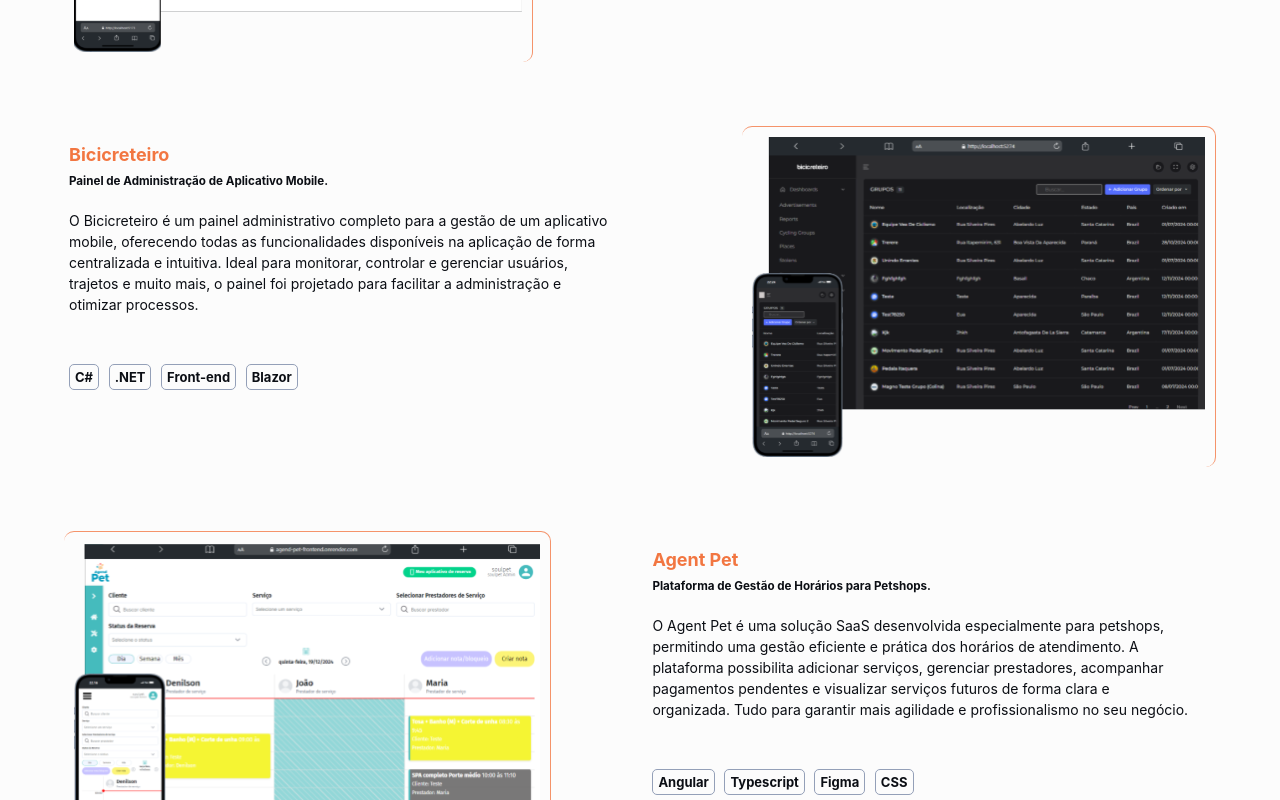
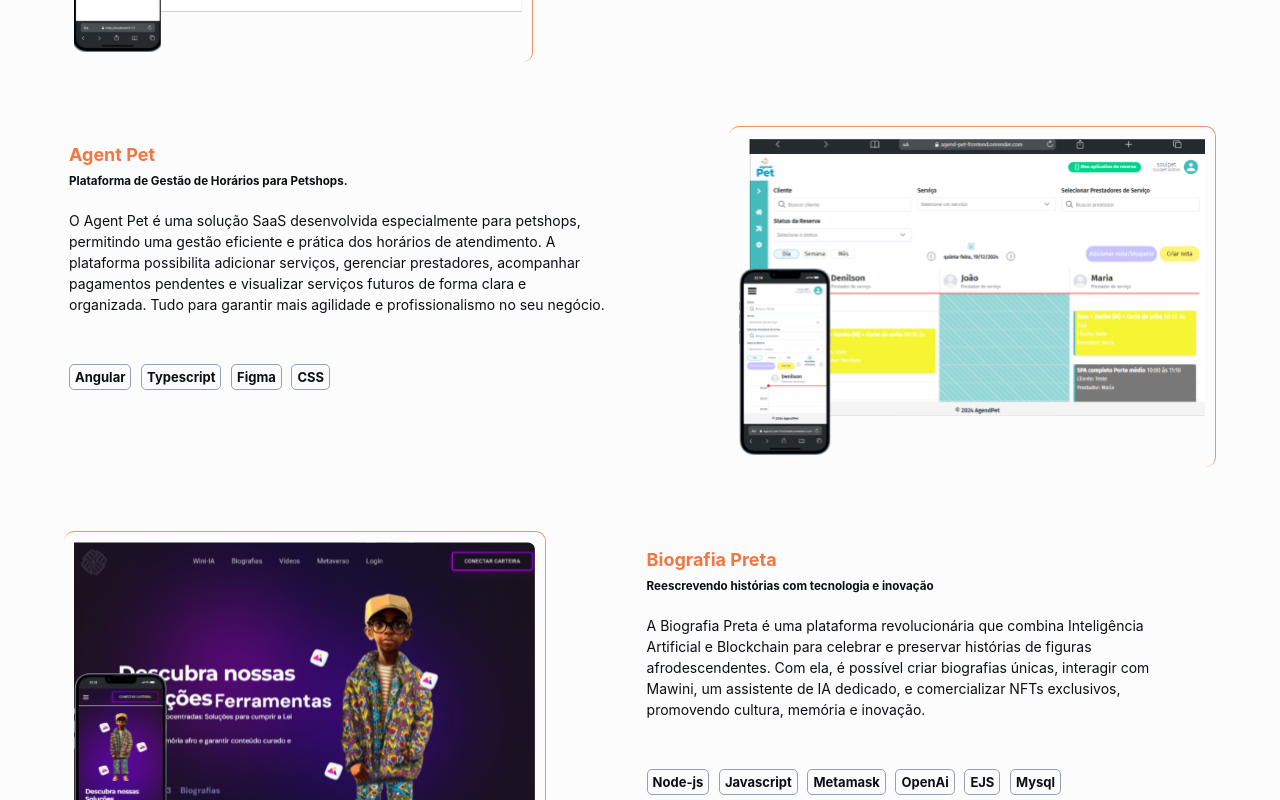
Before and after one commit to oyyago/lp-varallo-solutions, a React (Vite) app: page / in a window 1280 px wide. Shown: the part 2740-3540 px from the top of the page. Built offline with nearby package versions, Linux system fonts and the light colour scheme.

Commit message:
Removido Ciclista

```diff
--- a/src/components/projectCases.jsx
+++ b/src/components/projectCases.jsx
@@ -115,13 +115,6 @@ export default function ProjectCases() {
             image: interactImage,
         },
         {
-            title: t("ciclistName"),
-            subtitle: t('ciclistTitle'),
-            description: t('ciclistText'),
-            tags: ['C#', '.NET', 'Front-end', 'Blazor'],
-            image: ciclistImage,
-        },
-        {
             title: t("agendPetName"),
             subtitle: t('agendPetTitle'),
             description: t('agendPetText'),
```
